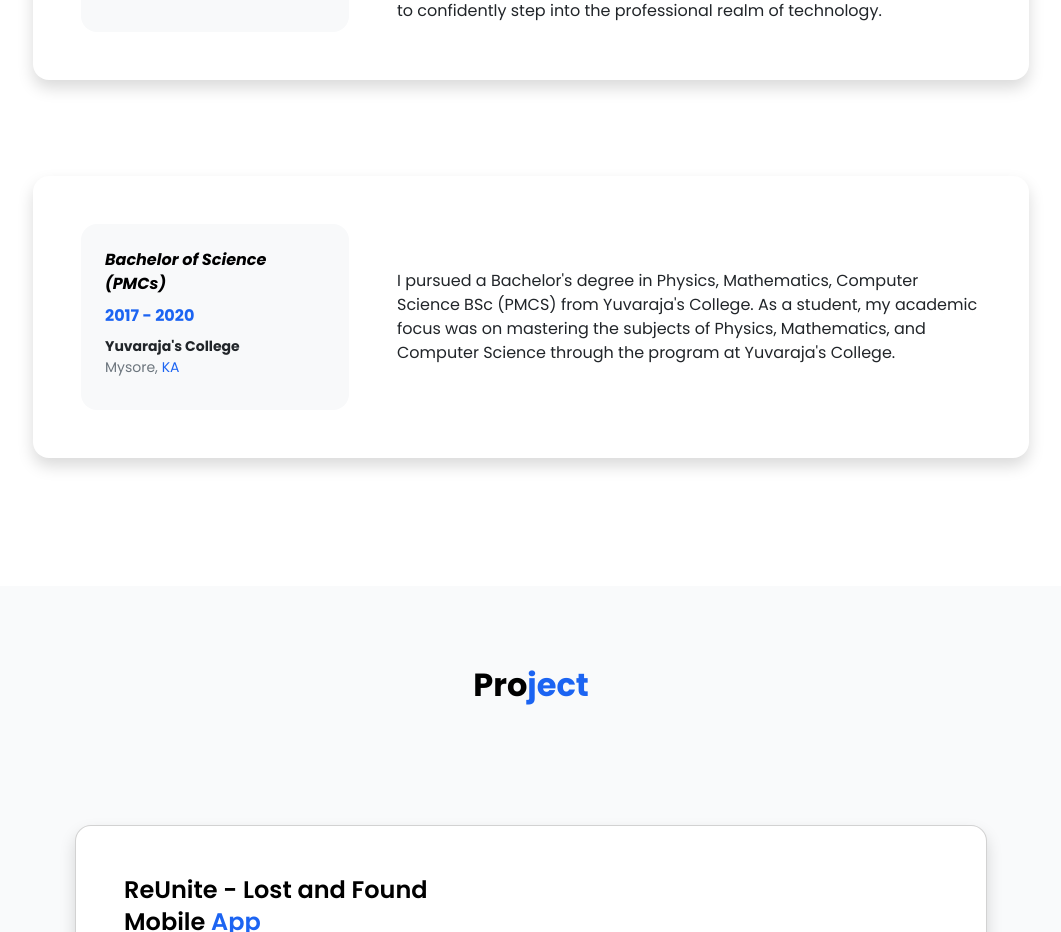
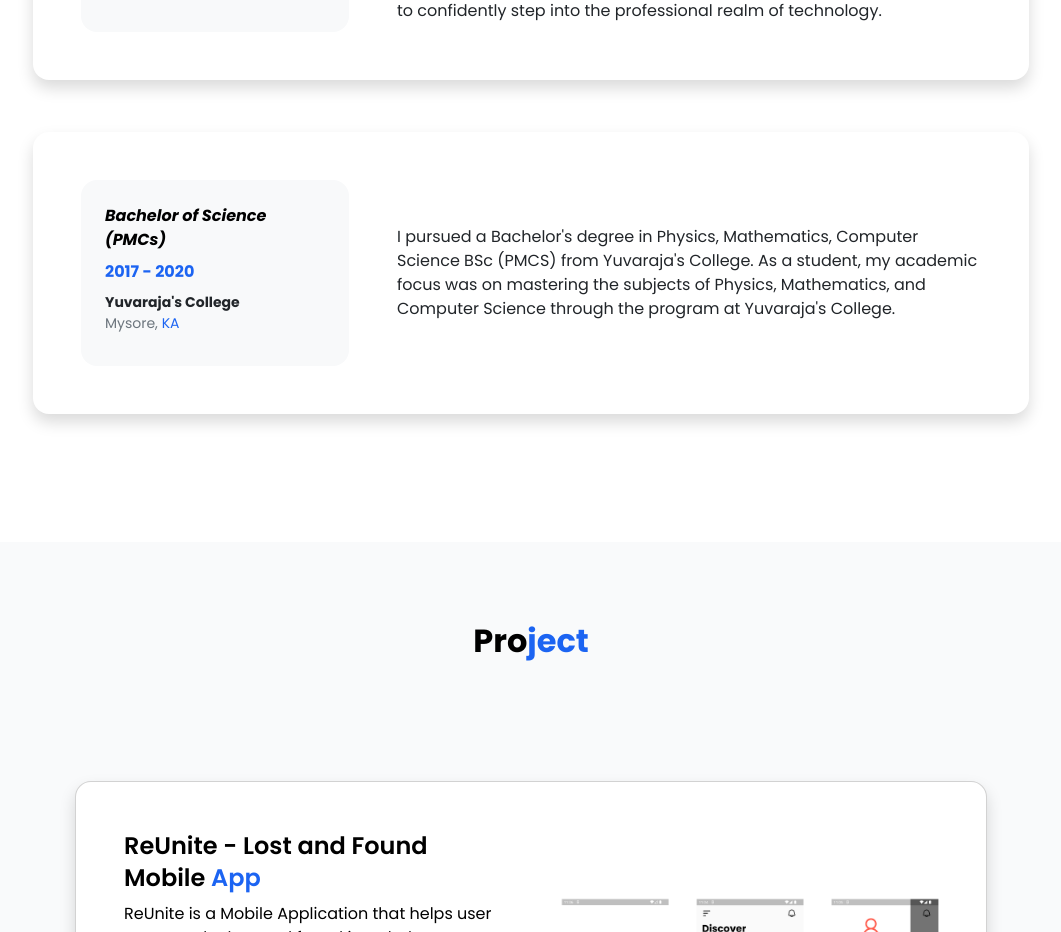
Before and after one commit to jayavardhanjv/Portfolio, a React (Create React App) app: page / in a window 1280 px wide. Shown: the part 2782-3714 px from the top of the page, without its empty margins (109-1170 px from the left). Built offline with nearby package versions, Linux system fonts and the light colour scheme.

Commit message:
updated spaces

```diff
--- a/src/pages/Edu.jsx
+++ b/src/pages/Edu.jsx
@@ -30,7 +30,7 @@
                                 </div>
                             </div>
                             {/* <!-- Education Card 2--> */}
-                            <div class="card shadow border-0 rounded-4 mt-5 mb-5">
+                            <div class="card shadow border-0 rounded-4 mt-1 mb-5">
                                 <div class="card-body p-5">
                                     <div class="row align-items-center gx-5">
                                         <div class="col text-center text-lg-start mb-4 mb-lg-0">
```
